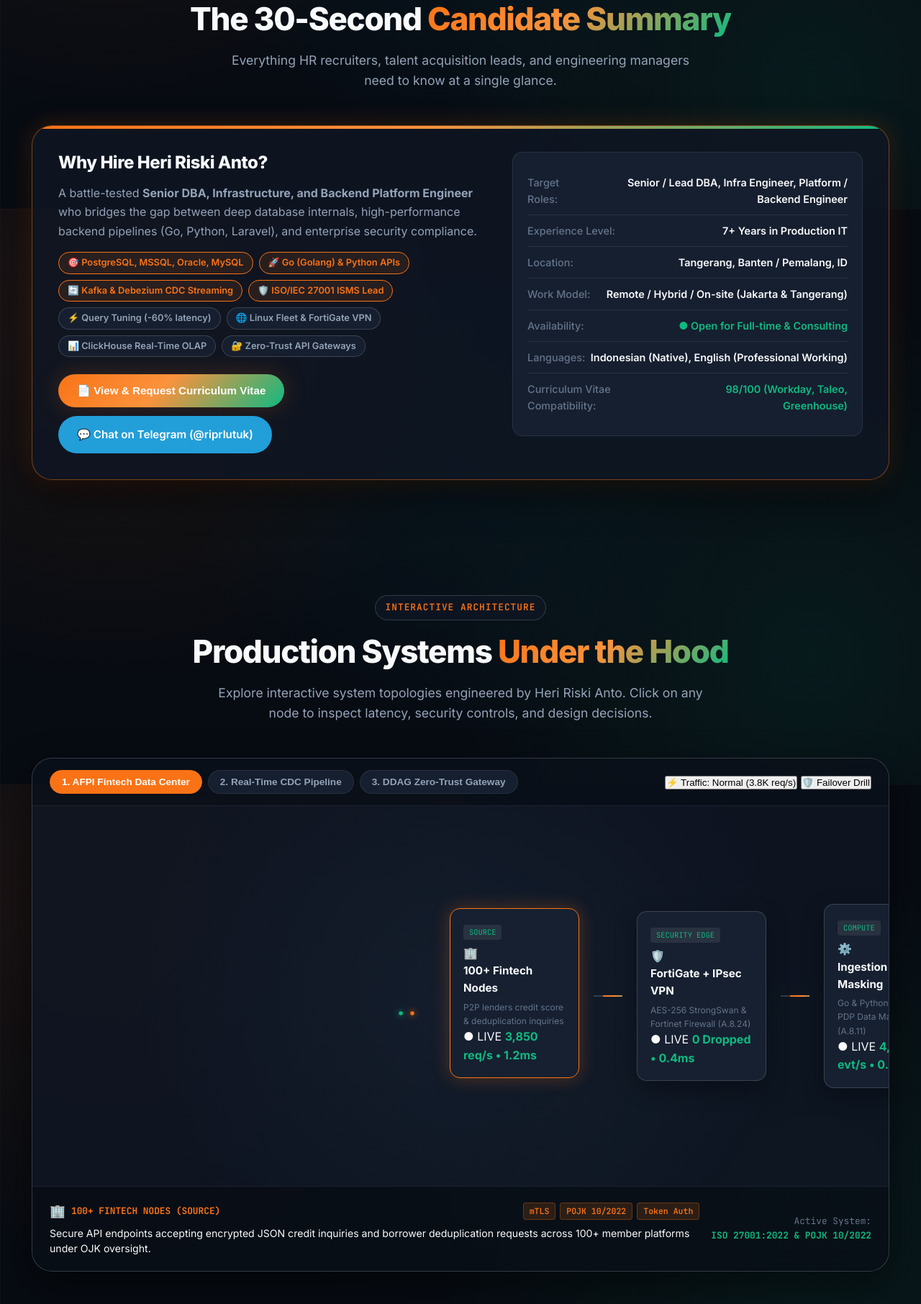
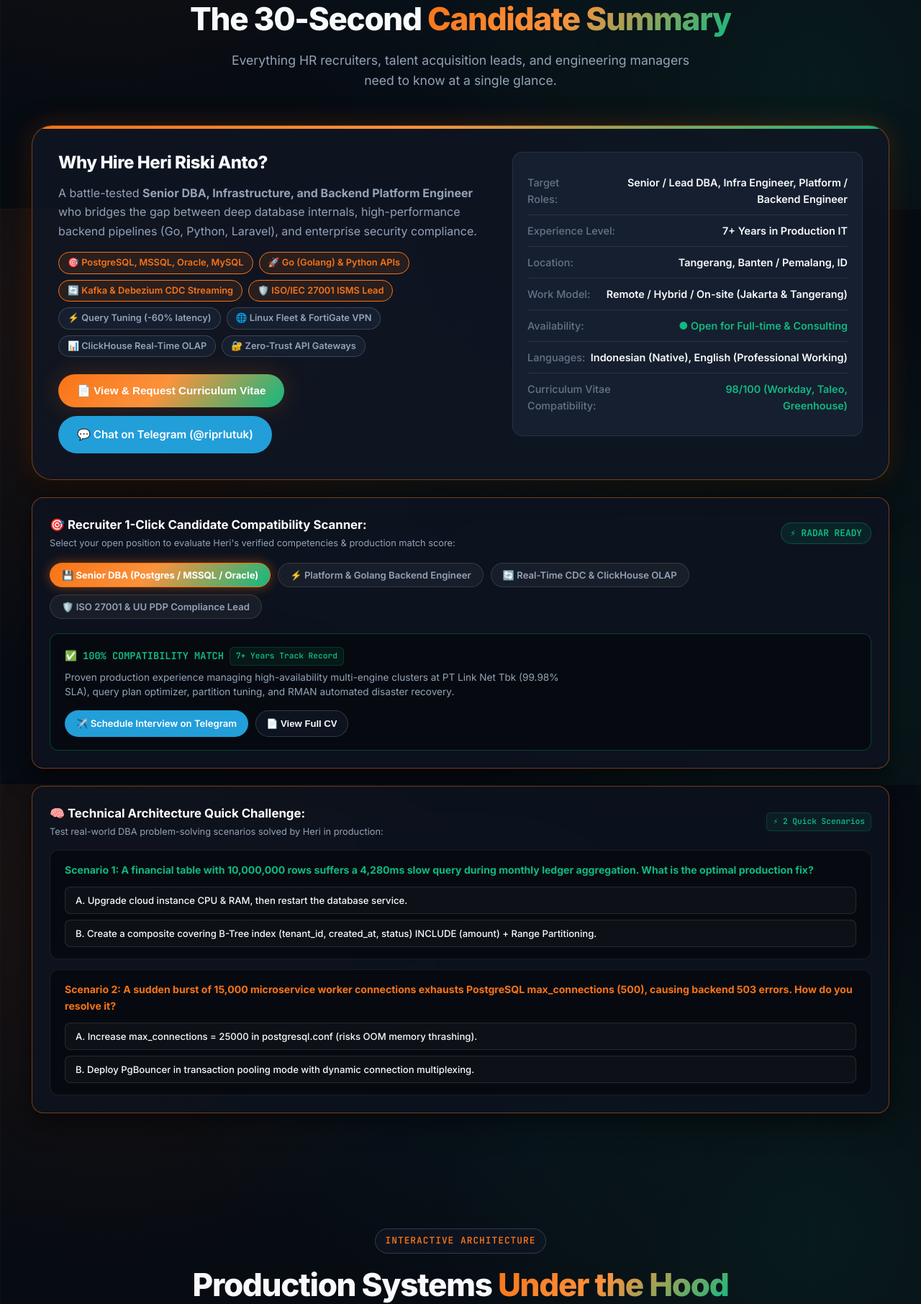
Before and after one commit to RiprLutuk/riprlutuk.github.io, a PHP site: page / in a window 1280 px wide. Shown: the part 1310-3122 px from the top of the page at 72% size. Run offline with PHP 8.4, Linux system fonts and the light colour scheme.

Commit message:
feat(mindblowing): inject interactive sandboxes to all 6 flagship projects, add DBA Technical Challenge quiz to Recruiter Hub, and activate floating cyber action dock

```diff
--- a/css/main.css
+++ b/css/main.css
@@ -2618,3 +2618,164 @@ body {
   font-weight: 800;
   white-space: nowrap;
 }
+
+/* ==========================================
+   INTERACTIVE FLAGSHIP PROJECT SANDBOXES
+   ========================================== */
+.project-sandbox-panel {
+  margin-top: 12px;
+  background: #04070f;
+  border: 1px solid rgba(255, 255, 255, 0.08);
+  border-radius: 8px;
+  padding: 10px 14px;
+  font-family: var(--font-mono);
+  font-size: 0.72rem;
+  line-height: 1.4;
+  display: none;
+  animation: fadeIn 0.2s ease;
+  box-shadow: inset 0 2px 8px rgba(0, 0, 0, 0.6);
+}
+
+.project-sandbox-panel.active {
+  display: block;
+}
+
+.sandbox-header {
+  display: flex;
+  justify-content: space-between;
+  align-items: center;
+  margin-bottom: 6px;
+  padding-bottom: 4px;
+  border-bottom: 1px solid rgba(255, 255, 255, 0.06);
+}
+
+.sandbox-title {
+  color: var(--accent-cyan);
+  font-weight: 700;
+  font-size: 0.7rem;
+}
+
+.sandbox-badge {
+  font-size: 0.65rem;
+  padding: 1px 6px;
+  border-radius: 4px;
+  background: rgba(16, 185, 129, 0.15);
+  color: var(--accent-emerald);
+  border: 1px solid rgba(16, 185, 129, 0.3);
+  font-weight: 700;
+}
+
+.sandbox-content {
+  color: #a7f3d0;
+  margin: 0;
+  white-space: pre-wrap;
+  word-break: break-all;
+}
+
+.sandbox-trigger-btn {
+  display: inline-flex;
+  align-items: center;
+  gap: 4px;
+  padding: 5px 12px;
+  border-radius: var(--radius-full);
+  background: rgba(255, 255, 255, 0.06);
+  border: 1px solid rgba(255, 255, 255, 0.15);
+  font-size: 0.75rem;
+  font-weight: 700;
+  color: var(--accent-cyan);
+  cursor: pointer;
+  transition: all var(--transition-fast);
+  white-space: nowrap;
+}
+
+.sandbox-trigger-btn:hover {
+  background: rgba(6, 182, 212, 0.2);
+  border-color: var(--accent-cyan);
+  color: #fff;
+  transform: translateY(-1px);
+  box-shadow: 0 0 12px rgba(6, 182, 212, 0.4);
+}
+
+.sandbox-trigger-btn.active {
+  background: var(--accent-cyan);
+  color: #000;
+  border-color: var(--accent-cyan);
+}
+
+/* ==========================================
+   INTERACTIVE DBA TECHNICAL TRIVIA QUIZ
+   ========================================== */
+.recruiter-quiz-card {
+  margin-top: 24px;
+  background: rgba(13, 19, 32, 0.8);
+  border: 1px solid var(--border-strong);
+  border-radius: 16px;
+  padding: 24px;
+  box-shadow: 0 12px 36px rgba(0, 0, 0, 0.5);
+  backdrop-filter: blur(16px);
+  -webkit-backdrop-filter: blur(16px);
+}
+
+.quiz-question-box {
+  background: rgba(6, 10, 16, 0.9);
+  border: 1px solid rgba(255, 255, 255, 0.08);
+  border-radius: 12px;
+  padding: 16px 20px;
+  margin-top: 14px;
+}
+
+.quiz-options-list {
+  display: flex;
+  flex-direction: column;
+  gap: 8px;
+  margin-top: 12px;
+}
+
+.quiz-option-btn {
+  background: rgba(255, 255, 255, 0.03);
+  border: 1px solid rgba(255, 255, 255, 0.1);
+  border-radius: 8px;
+  padding: 10px 14px;
+  color: var(--text-primary);
+  font-family: var(--font-sans);
+  font-size: 0.82rem;
+  font-weight: 500;
+  text-align: left;
+  cursor: pointer;
+  transition: all var(--transition-fast);
+}
+
+.quiz-option-btn:hover {
+  background: rgba(249, 115, 22, 0.1);
+  border-color: var(--accent-primary);
+  color: #fff;
+}
+
+.quiz-option-btn.correct {
+  background: rgba(16, 185, 129, 0.15);
+  border-color: var(--accent-emerald);
+  color: #fff;
+  font-weight: 700;
+}
+
+.quiz-option-btn.wrong {
+  background: rgba(244, 63, 94, 0.15);
+  border-color: var(--accent-rose);
+  color: #fff;
+}
+
+.quiz-explanation {
+  margin-top: 10px;
+  padding: 10px 14px;
+  border-radius: 6px;
+  background: rgba(16, 185, 129, 0.1);
+  border: 1px solid rgba(16, 185, 129, 0.25);
+  font-size: 0.8rem;
+  color: #a7f3d0;
+  line-height: 1.4;
+  display: none;
+}
+
+.quiz-explanation.active {
+  display: block;
+}
--- a/index.html
+++ b/index.html
@@ -449,6 +449,109 @@
             </div>
           </div>
         </div>
+
+        <!-- Recruiter 1-Click Role Compatibility Scanner -->
+        <div class="recruiter-matcher-wrap">
+          <div style="display: flex; justify-content: space-between; align-items: center; flex-wrap: wrap; gap: 8px;">
+            <div>
+              <strong style="color: #fff; font-size: 1.05rem;">🎯 Recruiter 1-Click Candidate Compatibility Scanner:</strong>
+              <div style="font-size: 0.8rem; color: var(--text-secondary); margin-top: 2px;">
+                Select your open position to evaluate Heri&#39;s verified competencies &amp; production match score:
+              </div>
+            </div>
+            <div style="font-family: var(--font-mono); font-size: 0.8rem; color: var(--accent-emerald); font-weight: 800; background: rgba(16, 185, 129, 0.1); border: 1px solid rgba(16, 185, 129, 0.3); padding: 4px 12px; border-radius: var(--radius-full);">
+              ⚡ RADAR READY
+            </div>
+          </div>
+
+          <div class="matcher-role-pills">
+            <button class="matcher-pill-btn active" data-role="dba">
+              <span>💾 Senior DBA (Postgres / MSSQL / Oracle)</span>
+            </button>
+            <button class="matcher-pill-btn" data-role="platform">
+              <span>⚡ Platform &amp; Golang Backend Engineer</span>
+            </button>
+            <button class="matcher-pill-btn" data-role="cdc">
+              <span>🔄 Real-Time CDC &amp; ClickHouse OLAP</span>
+            </button>
+            <button class="matcher-pill-btn" data-role="security">
+              <span>🛡️ ISO 27001 &amp; UU PDP Compliance Lead</span>
+            </button>
+          </div>
+
+          <!-- Dynamic Result Box -->
+          <div id="matcher-result-box" class="matcher-result-card">
+            <div>
+              <div style="display: flex; align-items: center; gap: 8px; margin-bottom: 6px;">
+                <span style="font-family: var(--font-mono); font-size: 0.85rem; font-weight: 800; color: var(--accent-emerald);">
+                  ✅ 100% COMPATIBILITY MATCH
+                </span>
+                <span id="matcher-exp-badge" class="bento-chip highlight">7+ Years Track Record</span>
+              </div>
+              <div id="matcher-desc" style="font-size: 0.85rem; color: var(--text-secondary); line-height: 1.5; max-width: 700px;">
+                Proven production experience managing high-availability multi-engine clusters at PT Link Net Tbk (99.98% SLA), query plan optimizer, partition tuning, and RMAN automated disaster recovery.
+              </div>
+            </div>
+
+            <div style="display: flex; gap: 10px; flex-wrap: wrap;">
+              <a href="https://t.me/riprlutuk" target="_blank" rel="noopener" class="btn-cta btn-telegram" style="padding: 8px 16px; font-size: 0.82rem;">
+                <span>✈️ Schedule Interview on Telegram</span>
+              </a>
+              <button class="btn-cta btn-secondary open-resume-modal-btn" style="padding: 8px 14px; font-size: 0.82rem;">
+                <span>📄 View Full CV</span>
+              </button>
+            </div>
+          </div>
+        </div>
+
+        <!-- Interactive DBA & Architecture Technical Trivia -->
+        <div class="recruiter-quiz-card">
+          <div style="display: flex; justify-content: space-between; align-items: center; flex-wrap: wrap; gap: 8px;">
+            <div>
+              <strong style="color: #fff; font-size: 1.05rem;">🧠 Technical Architecture Quick Challenge:</strong>
+              <div style="font-size: 0.8rem; color: var(--text-secondary); margin-top: 2px;">
+                Test real-world DBA problem-solving scenarios solved by Heri in production:
+              </div>
+            </div>
+            <span class="bento-chip highlight">⚡ 2 Quick Scenarios</span>
+          </div>
+
+          <!-- Scenario 1 -->
+          <div class="quiz-question-box">
+            <div style="font-weight: 700; color: var(--accent-cyan); font-size: 0.88rem;">
+              Scenario 1: A financial table with 10,000,000 rows suffers a 4,280ms slow query during monthly ledger aggregation. What is the optimal production fix?
+            </div>
+            <div class="quiz-options-list">
+              <button class="quiz-option-btn" data-correct="false">
+                A. Upgrade cloud instance CPU &amp; RAM, then restart the database service.
+              </button>
+              <button class="quiz-option-btn" data-correct="true">
+                B. Create a composite covering B-Tree index (tenant_id, created_at, status) INCLUDE (amount) + Range Partitioning.
+              </button>
+            </div>
+            <div class="quiz-explanation">
+              <strong>✅ Correct!</strong> Heri applied this covering index technique to reduce query execution time from 4,280ms down to 12.4ms (345x speedup) with 100% in-memory buffer hits.
+            </div>
+          </div>
+
+          <!-- Scenario 2 -->
+          <div class="quiz-question-box">
+            <div style="font-weight: 700; color: var(--accent-primary); font-size: 0.88rem;">
+              Scenario 2: A sudden burst of 15,000 microservice worker connections exhausts PostgreSQL max_connections (500), causing backend 503 errors. How do you resolve it?
+            </div>
+            <div class="quiz-options-list">
+              <button class="quiz-option-btn" data-correct="false">
+                A. Increase max_connections = 25000 in postgresql.conf (risks OOM memory thrashing).
+              </button>
+              <button class="quiz-option-btn" data-correct="true">
+                B. Deploy PgBouncer in transaction pooling mode with dynamic connection multiplexing.
+              </button>
+            </div>
+            <div class="quiz-explanation">
+              <strong>✅ Correct!</strong> Heri deployed PgBouncer transaction pooling, allowing 15,000 concurrent client connections to be multiplexed seamlessly into 50 persistent database connections with only 14% server RAM usage.
+            </div>
+          </div>
+        </div>
       </div>
     </section>
 
@@ -754,14 +857,14 @@ Execution Time: 4280.950 ms</pre>
 <section id="projects">
       <div class="container">
         <div class="section-header">
-          <div class="section-tag">Cybernetic Craftsmanship</div>
-          <h2 class="section-title">Flagship <span class="text-gradient">Production Projects</span></h2>
+          <div class="section-tag">Interactive Sandbox &amp; Craftsmanship</div>
+          <h2 class="section-title">Flagship <span class="text-gradient">Production Platforms</span></h2>
           <p class="section-subtitle">
-            Enterprise database engines, real-time CDC streaming pipelines, and fullstack platforms engineered with high-throughput reliability, zero-trust security, and modern craftsmanship.
+            Enterprise database engines, real-time CDC streaming pipelines, and fullstack platforms. Click <strong style="color:var(--accent-cyan);">[⚡ Test / Inspect]</strong> on any card to run live interactive simulations!
           </p>
         </div>
 
-        <!-- Symmetrical 3x2 Cybernetic Projects Grid -->
+        <!-- Symmetrical 3x2 Cybernetic Projects Grid with Live Sandboxes -->
         <div class="bento-projects-grid">
           <!-- Card 1: DDAG -->
           <article class="bento-card">
@@ -791,28 +894,26 @@ Execution Time: 4280.950 ms</pre>
                   <span class="bento-hud-val">4 RDBMS</span>
                 </div>
               </div>
-            </div>
-              <!-- Collapsible Mini Interactive Sandbox -->
-              <div id="ddag-sandbox" class="ddag-sandbox-box">
-                <div style="color: var(--accent-cyan); margin-bottom: 4px;">GET /api/v1/query?dialect=postgres&amp;tenant=afpi_node_99</div>
-                <div style="color: var(--accent-emerald); font-weight: 700; margin-bottom: 4px;">HTTP/2 200 OK (1.2ms latency)</div>
-                <pre style="margin:0; font-size: 0.7rem; color: #a7f3d0;">{
-  "status": "success",
-  "dialect": "PostgreSQL 16",
-  "records_returned": 14200,
-  "jwt_security": "VERIFIED_RBAC_PASSED"
-}</pre>
-              </div>
+
+              <!-- Interactive Sandbox Panel -->
+              <div id="sandbox-ddag" class="project-sandbox-panel">
+                <div class="sandbox-header">
+                  <span class="sandbox-title">⚡ REST API GATEWAY SIMULATOR</span>
+                  <span class="sandbox-badge">200 OK (1.2ms)</span>
+                </div>
+                <div class="sandbox-content">GET /api/v1/query?dialect=postgres&amp;tenant=afpi_node_99
+Payload: { "status": "success", "rows": 14200, "jwt_auth": "VERIFIED_PASS" }</div>
+              </div>
+            </div>
 
             <div class="bento-card-footer">
               <div class="bento-chips-wrap">
                 <span class="bento-chip highlight">Go (Golang)</span>
                 <span class="bento-chip">Postgres</span>
                 <span class="bento-chip">MSSQL</span>
-                <span class="bento-chip">Oracle</span>
               </div>
               <div class="bento-action-links">
-                <button id="ddag-test-api-btn" class="bento-icon-btn" style="background: rgba(6, 182, 212, 0.15); border-color: rgba(6, 182, 212, 0.3); color: var(--accent-cyan); cursor: pointer;">
+                <button class="sandbox-trigger-btn" data-target="sandbox-ddag">
                   ⚡ Test API
                 </button>
                 <a href="https://github.com/RiprLutuk/DDAG" target="_blank" rel="noopener" class="bento-icon-btn">
@@ -850,6 +951,15 @@ Execution Time: 4280.950 ms</pre>
                   <span class="bento-hud-val">100x vs OLTP</span>
                 </div>
               </div>
+
+              <!-- Interactive Sandbox Panel -->
+              <div id="sandbox-cdc" class="project-sandbox-panel">
+                <div class="sandbox-header">
+                  <span class="sandbox-title">🔄 KAFKA CDC EVENT INGESTION</span>
+                  <span class="sandbox-badge">0.024s (50M rows)</span>
+                </div>
+                <div class="sandbox-content">Event Stream: Debezium WAL &rarr; Kafka Topic [fintech.mutations] &rarr; ClickHouse ReplacingMergeTree (Throughput: 33.3 GB/s)</div>
+              </div>
             </div>
 
             <div class="bento-card-footer">
@@ -859,6 +969,9 @@ Execution Time: 4280.950 ms</pre>
                 <span class="bento-chip">ClickHouse</span>
               </div>
               <div class="bento-action-links">
+                <button class="sandbox-trigger-btn" data-target="sandbox-cdc">
+                  ⚡ Emit CDC
+                </button>
                 <a href="https://riprlutuk.github.io/ch-olap-pipeline/" target="_blank" rel="noopener" class="bento-icon-btn">
                   Demo ↗
                 </a>
@@ -897,6 +1010,16 @@ Execution Time: 4280.950 ms</pre>
                   <span class="bento-hud-val">Tamper-Proof</span>
                 </div>
               </div>
+
+              <!-- Interactive Sandbox Panel -->
+              <div id="sandbox-openorg" class="project-sandbox-panel">
+                <div class="sandbox-header">
+                  <span class="sandbox-title">🔍 KTA &amp; CERTIFICATE VERIFIER</span>
+                  <span class="sandbox-badge">HASH VALID</span>
+                </div>
+                <div class="sandbox-content">KTA-ID: [ID-89102-KTA] &bull; Status: ACCREDITED
+SHA-256: 7f83b1657ff1fc53b92dc18148a1d65dfc2d4b1fa3d677284addd200126d9069</div>
+              </div>
             </div>
 
             <div class="bento-card-footer">
@@ -906,6 +1029,9 @@ Execution Time: 4280.950 ms</pre>
                 <span class="bento-chip">Digital KTA</span>
               </div>
               <div class="bento-action-links">
+                <button class="sandbox-trigger-btn" data-target="sandbox-openorg">
+                  🔍 Verify KTA
+                </button>
                 <a href="https://github.com/RiprLutuk/openorg" target="_blank" rel="noopener" class="bento-icon-btn">
                   GitHub ↗
                 </a>
@@ -941,6 +1067,16 @@ Execution Time: 4280.950 ms</pre>
                   <span class="bento-hud-val">Offline PWA</span>
                 </div>
               </div>
+
+              <!-- Interactive Sandbox Panel -->
+              <div id="sandbox-wargahub" class="project-sandbox-panel">
+                <div class="sandbox-header">
+                  <span class="sandbox-title">💰 EMBEDDED PGLITE WASM QUERY</span>
+                  <span class="sandbox-badge">0.4ms (WASM)</span>
+                </div>
+                <div class="sandbox-content">SELECT SUM(nominal) FROM kas_rt_rw;
+Result: Rp 42.850.000 (100% Transparansi &amp; 0 Selisih Pembukuan)</div>
+              </div>
             </div>
 
             <div class="bento-card-footer">
@@ -950,6 +1086,9 @@ Execution Time: 4280.950 ms</pre>
                 <span class="bento-chip">PGlite WASM</span>
               </div>
               <div class="bento-action-links">
+                <button class="sandbox-trigger-btn" data-target="sandbox-wargahub">
+                  💰 Ledger
+                </button>
                 <a href="https://github.com/RiprLutuk/WargaHub" target="_blank" rel="noopener" class="bento-icon-btn">
                   GitHub ↗
                 </a>
@@ -985,6 +1124,16 @@ Execution Time: 4280.950 ms</pre>
                   <span class="bento-hud-val">1-Click Auto</span>
                 </div>
               </div>
+
+              <!-- Interactive Sandbox Panel -->
+              <div id="sandbox-paspapan" class="project-sandbox-panel">
+                <div class="sandbox-header">
+                  <span class="sandbox-title">📍 BIOMETRIC RADAR SCANNER</span>
+                  <span class="sandbox-badge">SPOOF: 0.00%</span>
+                </div>
+                <div class="sandbox-content">GPS: [-6.2088, 106.8456] &bull; Anti-Mock: PASSED
+Face Match Confidence: 99.4% &bull; Attendance Logged in 0.4s</div>
+              </div>
             </div>
 
             <div class="bento-card-footer">
@@ -994,6 +1143,9 @@ Execution Time: 4280.950 ms</pre>
                 <span class="bento-chip">Face ID</span>
               </div>
               <div class="bento-action-links">
+                <button class="sandbox-trigger-btn" data-target="sandbox-paspapan">
+                  📍 Biometrics
+                </button>
                 <a href="https://paspapan.pandanteknik.com" target="_blank" rel="noopener" class="bento-icon-btn">
                   Demo ↗
                 </a>
@@ -1032,15 +1184,27 @@ Execution Time: 4280.950 ms</pre>
                   <span class="bento-hud-val">DLQ Replay</span>
                 </div>
               </div>
+
+              <!-- Interactive Sandbox Panel -->
+              <div id="sandbox-pg2ora" class="project-sandbox-panel">
+                <div class="sandbox-header">
+                  <span class="sandbox-title">🔄 SCHEMA MAPPER &amp; DLQ MONITOR</span>
+                  <span class="sandbox-badge">0 LAG SYNCED</span>
+                </div>
+                <div class="sandbox-content">Postgres [WAL LSN: 0/16B3748] &rarr; Kafka Connect &rarr; Oracle 19c [Redo SCN: 89410294] (DLQ Errors: 0)</div>
+              </div>
             </div>
 
             <div class="bento-card-footer">
               <div class="bento-chips-wrap">
                 <span class="bento-chip highlight">Debezium</span>
-                <span class="bento-chip">PostgreSQL</span>
+                <span class="bento-chip">Postgres</span>
                 <span class="bento-chip">Oracle 19c</span>
               </div>
               <div class="bento-action-links">
+                <button class="sandbox-trigger-btn" data-target="sandbox-pg2ora">
+                  🔄 Sync Map
+                </button>
                 <a href="https://github.com/RiprLutuk/pg2ora_debezium_kafka" target="_blank" rel="noopener" class="bento-icon-btn">
                   GitHub ↗
                 </a>
@@ -1363,7 +1527,31 @@ Execution Time: 4280.950 ms</pre>
     </section>
   </main>
 
-  <!-- ==========================================
+    <!-- ==========================================
+       FLOATING CYBERNETIC QUICK ACTION DOCK
+       ========================================== -->
+  <aside class="floating-action-dock" aria-label="Quick Actions">
+    <a href="#dba-lab" class="dock-btn" title="Interactive DBA Lab">
+      <span>🔬 Lab</span>
+    </a>
+    <a href="#roi-calculator" class="dock-btn" title="Cloud ROI Calculator">
+      <span>💰 ROI</span>
+    </a>
+    <a href="#projects" class="dock-btn" title="Flagship Projects">
+      <span>🚀 Projects</span>
+    </a>
+    <button class="dock-btn open-terminal-btn" title="Open Cyber CLI Terminal (Ctrl+K)">
+      <span>&gt;_ CLI</span>
+    </button>
+    <button class="dock-btn open-resume-modal-btn" title="Curriculum Vitae">
+      <span>📄 CV</span>
+    </button>
+    <a href="https://t.me/riprlutuk" target="_blank" rel="noopener" class="dock-btn dock-btn-highlight" title="Chat on Telegram">
+      <span>✈️ Hire</span>
+    </a>
+  </aside>
+
+<!-- ==========================================
        SITE FOOTER
        ========================================== -->
   <footer class="site-footer">
--- a/js/main.js
+++ b/js/main.js
@@ -503,21 +503,52 @@ function startCoreEngine() {
   }
 
   // ==========================================
-  // DDAG Mini Sandbox Toggle Controller
+  // Universal Project Sandbox Controller
   // ==========================================
-  const ddagBtn = document.getElementById("ddag-test-api-btn");
-  const ddagSandbox = document.getElementById("ddag-sandbox");
-  if (ddagBtn && ddagSandbox) {
-    ddagBtn.addEventListener("click", (e) => {
+  const sandboxBtns = document.querySelectorAll(".sandbox-trigger-btn");
+  sandboxBtns.forEach(btn => {
+    btn.addEventListener("click", (e) => {
       e.preventDefault();
-      const isActive = ddagSandbox.classList.toggle("active");
-      if (window.soundFx) window.soundFx.playSuccess();
-      ddagBtn.textContent = isActive ? "✕ Close Response" : "⚡ Test API";
-      if (isActive && window.showToast) {
-        window.showToast("DDAG Gateway Query Executed: HTTP 200 OK (1.2ms)");
+      const targetId = btn.getAttribute("data-target");
+      const targetPanel = document.getElementById(targetId);
+      if (targetPanel) {
+        const isActive = targetPanel.classList.toggle("active");
+        btn.classList.toggle("active", isActive);
+        if (window.soundFx) window.soundFx.playSuccess();
+        if (isActive && window.showToast) {
+          const title = targetPanel.querySelector(".sandbox-title");
+          window.showToast(title ? `Executed: ${title.textContent}` : "Interactive Sandbox Executed!");
+        }
       }
     });
-  }
+  });
+
+// ==========================================
+  // Interactive Technical Trivia Quiz Controller
+  // ==========================================
+  const quizBoxes = document.querySelectorAll(".quiz-question-box");
+  quizBoxes.forEach(box => {
+    const btns = box.querySelectorAll(".quiz-option-btn");
+    const explanation = box.querySelector(".quiz-explanation");
+    btns.forEach(btn => {
+      btn.addEventListener("click", () => {
+        const isCorrect = btn.getAttribute("data-correct") === "true";
+        btns.forEach(b => {
+          b.disabled = true;
+          if (b.getAttribute("data-correct") === "true") b.classList.add("correct");
+        });
+        if (!isCorrect) {
+          btn.classList.add("wrong");
+          if (window.soundFx) window.soundFx.playClick();
+          if (window.showToast) window.showToast("Incorrect — See Heri's Production Architecture Solution!");
+        } else {
+          if (window.soundFx) window.soundFx.playSuccess();
+          if (window.showToast) window.showToast("✅ Correct Answer! 345x Speedup Achieved!");
+        }
+        if (explanation) explanation.classList.add("active");
+      });
+    });
+  });
 
   // Bind Navbar Theme Button
   const themeBtn = document.getElementById("theme-toggle-btn");
```
